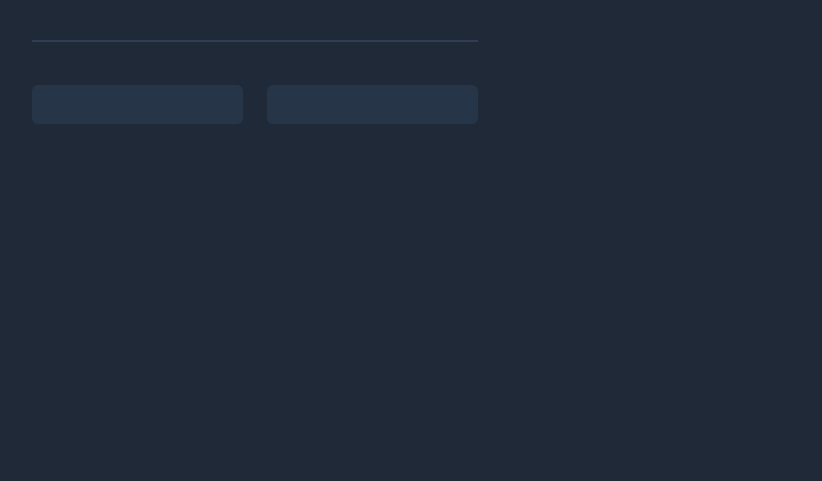
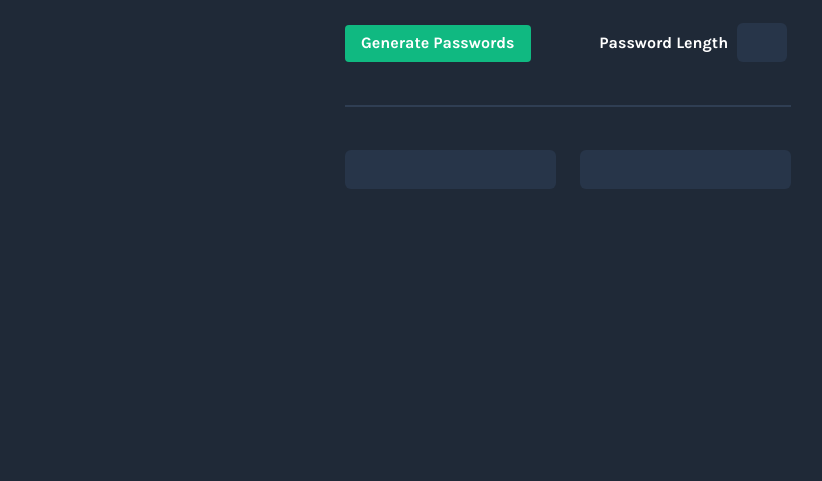
Before and after one commit to Ashwin-S-Nambiar/password-generator, a plain HTML site: page index.html in a window 1280 px wide. Shown: the part 319-800 px from the top of the page, without its empty margins (20-842 px from the left). Drawn offline with nearby package versions, Linux system fonts and the light colour scheme.

Commit message:
Modified some visual aspects of the site.

```diff
--- a/index.css
+++ b/index.css
@@ -8,8 +8,10 @@ body {
 .passwd-container {
     width: 550px;
     height: 550px;
-    margin-top: 115px;
-    margin-left: 52px;
+    margin-top: 180px;
+    margin-left: auto;
+    margin-right: auto;
+
 }
 
 #main-h1 {
@@ -83,8 +85,8 @@ hr {
 label {
     color: #ffffff;
     font-weight: bold;
-    margin-left: 20px;
-    margin-right: 10px;
+    margin-left: 65px;
+    margin-right: 5px;
 }
 
 #pwd-length {
@@ -92,7 +94,7 @@ label {
     border: none;
     border-radius: 6px;
     height: 39px;
-    width: 55px;
+    width: 50px;
     padding-top: 4px;
     padding-bottom: 4px;
     padding-left: 15px;
```
